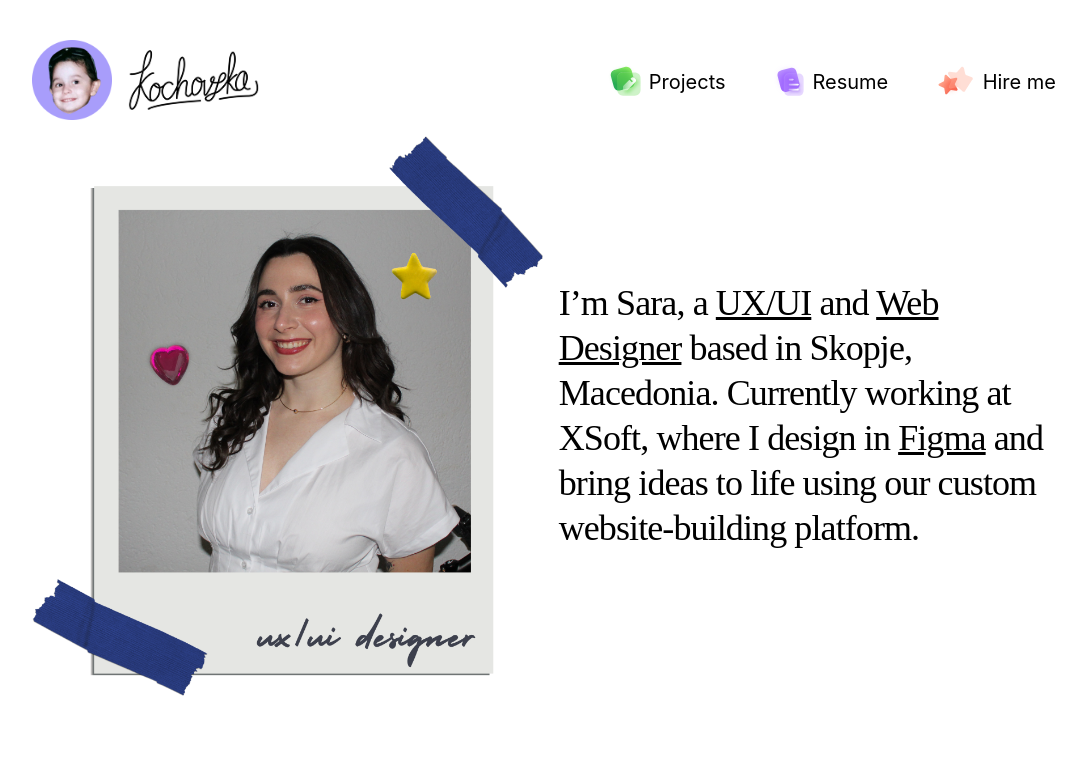
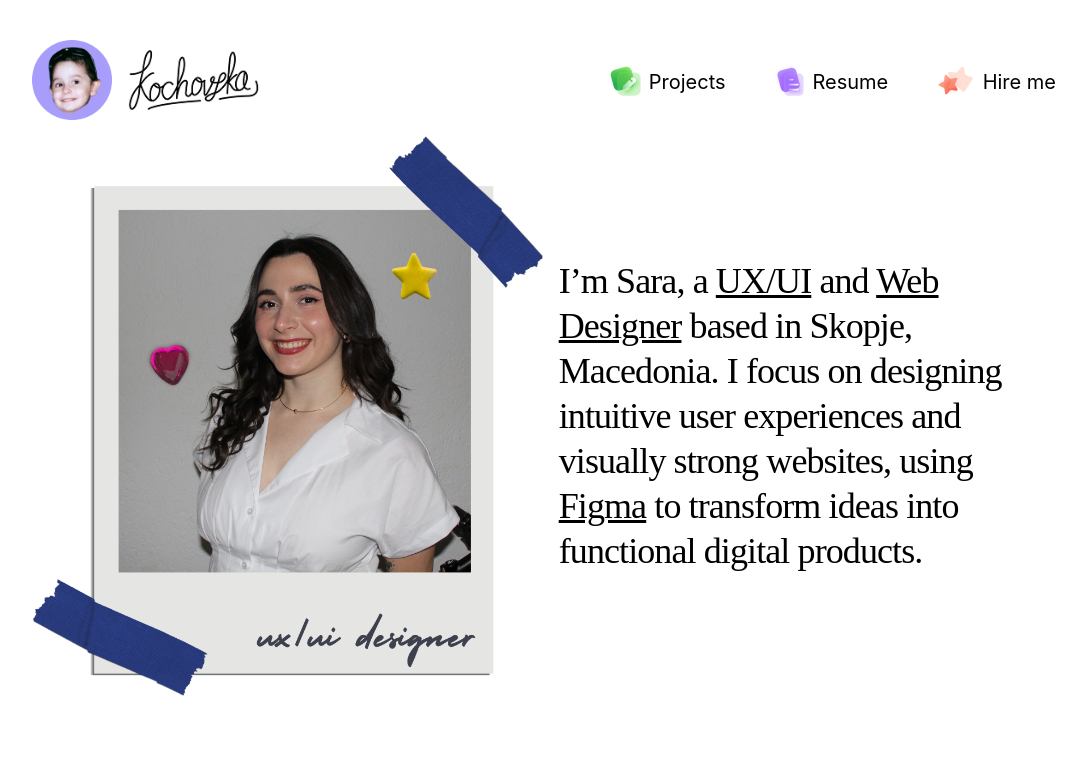
Before and after one commit to stefan5441/gf-portfolio, a React (Vite) app: page / in a window 1280 px wide. Shown: the top 774 px of the page, without its empty margins (96-1182 px from the left). Built offline with nearby package versions, Linux system fonts and the light colour scheme.

Commit message:
Changing description

```diff
--- a/src/components/Heading.tsx
+++ b/src/components/Heading.tsx
@@ -6,8 +6,8 @@ export default function Heading() {
       <img src={poloroidImg} className="w-auto h-90 lg:h-140 mx-auto lg:mx-0" />
       <div className="font-instrument text-left text-2xl lg:text-4xl my-auto tracking-tight leading-tight mx-auto lg:mx-0">
         I’m Sara, a <span className="underline">UX/UI</span> and <span className="underline">Web Designer</span> based
-        in Skopje, Macedonia. Currently working at XSoft, where I design in <span className="underline">Figma</span> and
-        bring ideas to life using our custom website-building platform.
+        in Skopje, Macedonia. I focus on designing intuitive user experiences and visually strong websites, using{" "}
+        <span className="underline">Figma</span> to transform ideas into functional digital products.
       </div>
     </div>
   );
```
